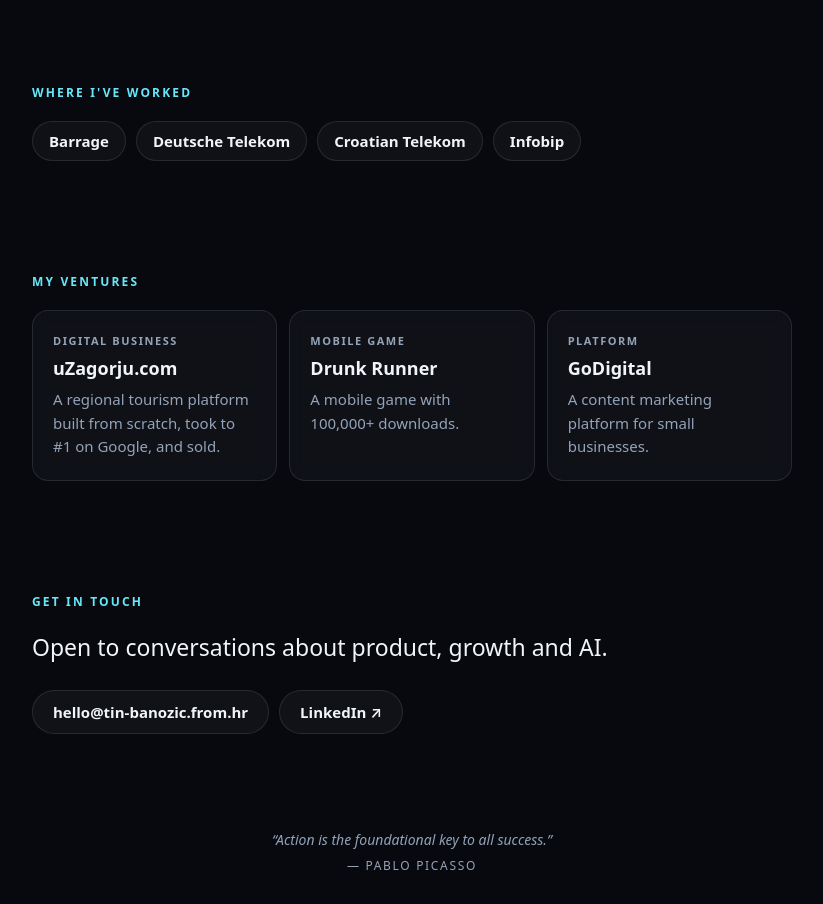
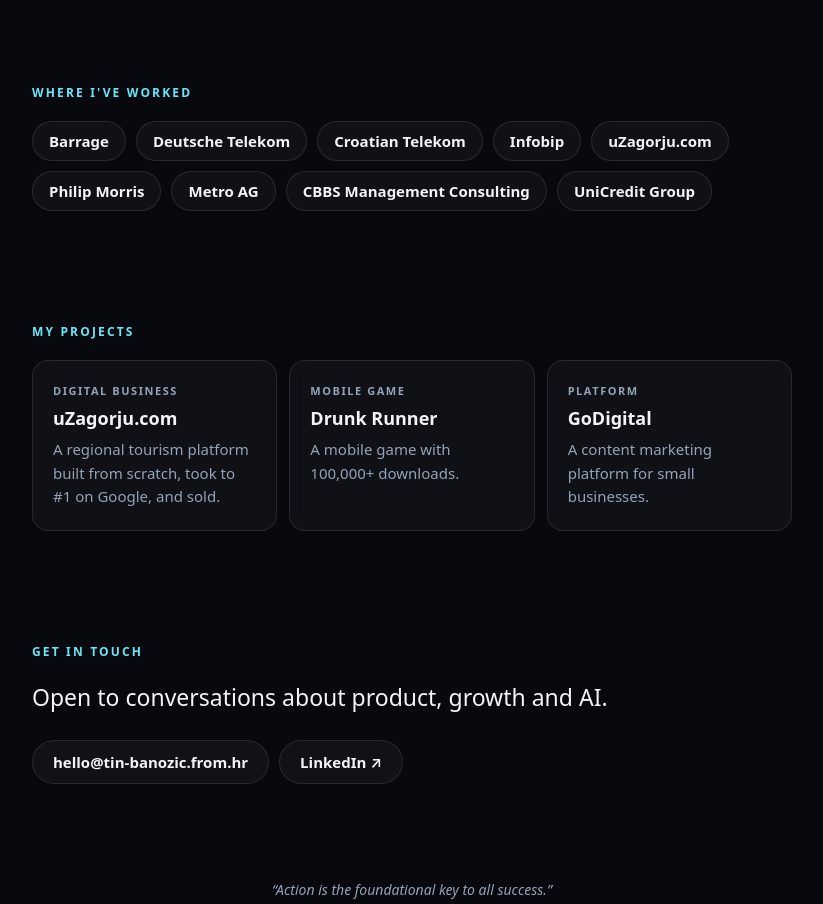
Before and after one commit to railban/tin-banozic-website, a plain HTML site: page index.html in a window 1280 px wide. Shown: the part 1260-2164 px from the top of the page, without its empty margins (228-1051 px from the left). Drawn offline with Linux system fonts and the light colour scheme.

Commit message:
Update index.html
my work experience added companies
my ventures -> projects

```diff
--- a/index.html
+++ b/index.html
@@ -404,11 +404,16 @@
         <li>Deutsche Telekom</li>
         <li>Croatian Telekom</li>
         <li>Infobip</li>
+        <li>uZagorju.com</li>
+        <li>Philip Morris</li>
+        <li>Metro AG</li>
+        <li>CBBS Management Consulting</li>
+        <li>UniCredit Group</li>
       </ul>
     </section>
 
     <section>
-      <h2>My ventures</h2>
+      <h2>My projects</h2>
       <div class="cards">
         <div class="card">
           <small>Digital business</small>
```
